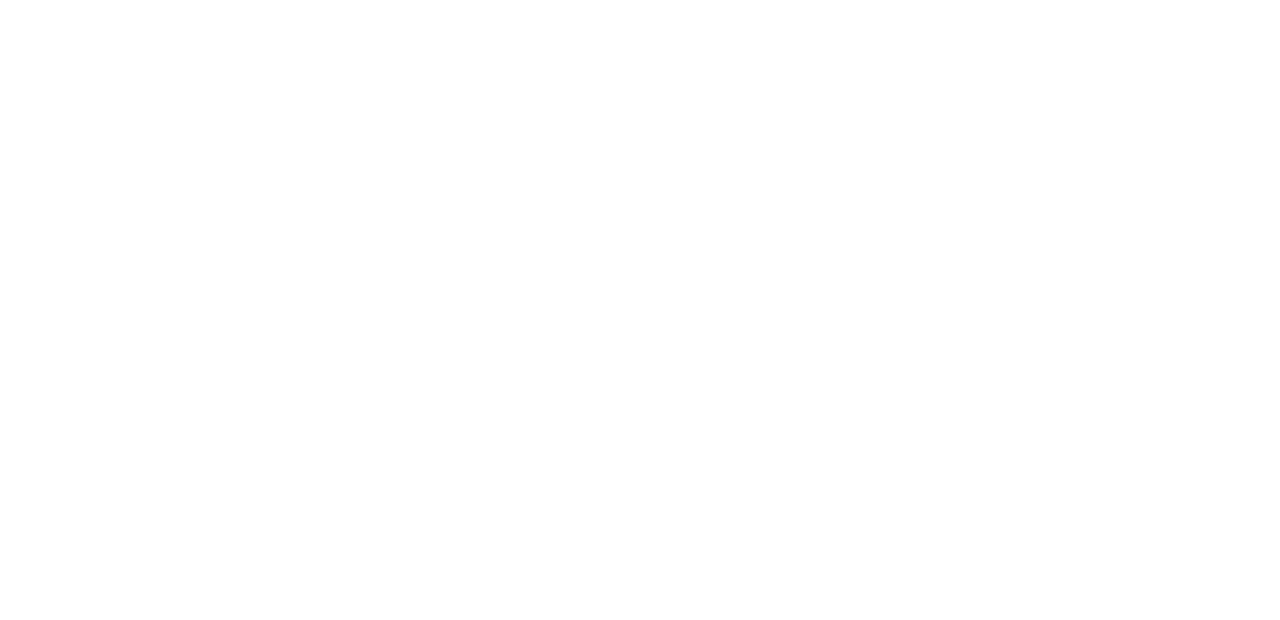
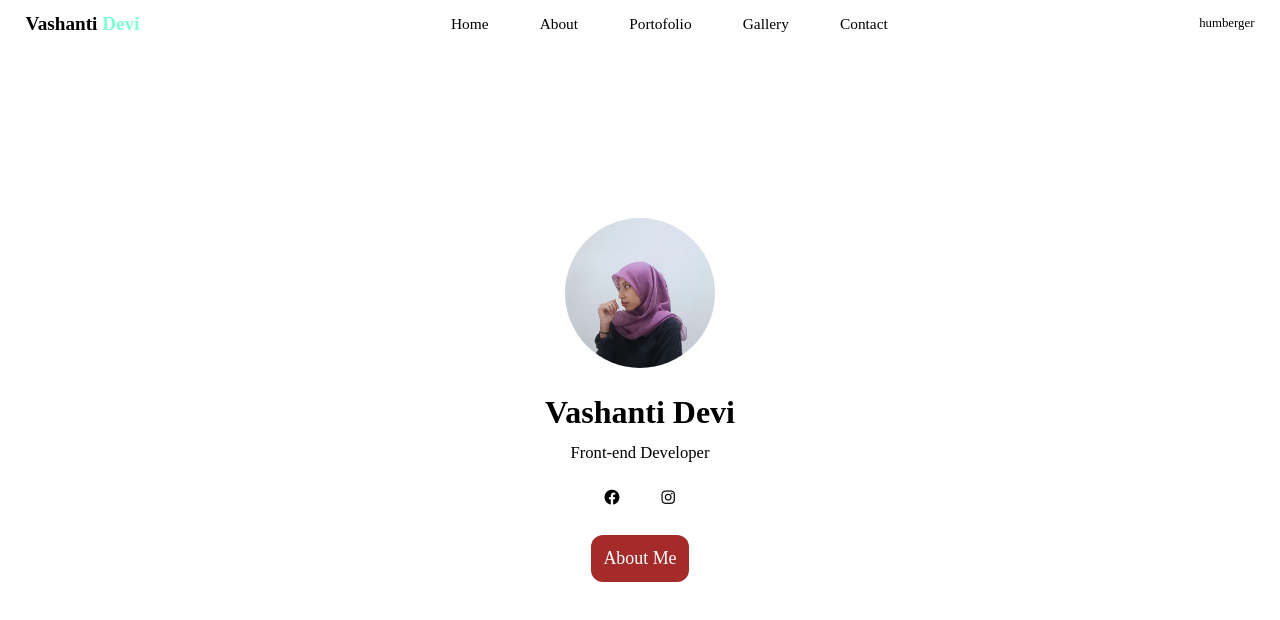
Before and after one commit to vshnti/portofolio, a plain HTML site: page index.html in a window 1280 px wide. Drawn offline with nearby package versions, Linux system fonts and the light colour scheme.

Commit message:
html css

```diff
--- a/index.html
+++ b/index.html
@@ -4,8 +4,45 @@
     <meta charset="UTF-8">
     <meta name="viewport" content="width=device-width, initial-scale=1.0">
     <title>Document</title>
+    <link rel="stylesheet" href="style.css">
+    <link rel="stylesheet"
+  href="https://cdn.jsdelivr.net/npm/boxicons@latest/css/boxicons.min.css">
 </head>
 <body>
+<header>
+    <nav>
+        <div class="profile">
+            <h1>Vashanti <span>Devi</span></h1>
+        </div>
+
+        <ul class="nav-list">
+            <li class="nav-item"><a href="#home">Home</a></li>
+            <li class="nav-item"><a href="#about">About</a></li>
+            <li class="nav-item"><a href="#portofolio">portofolio</a></li>
+            <li class="nav-item"><a href="#gallery">Gallery</a></li>
+            <li class="nav-item"><a href="#contact">Contact</a></li>
+        </ul>
+        <div class="nav-action">
+            humberger
+        </div>
+
+    </nav>
+</header>
+
+<section class="home" id="home">
+    <div class="container home-container">
+        <img src="/image/photo.jpg" alt="">
+        <div class="content">
+            <h1>Vashanti Devi</h1>
+            <span>Front-end Developer</span>
+            <div class="social-link">
+                <a href=""><i class='bx bxl-facebook-circle'></i></a>
+                <a href=""><i class='bx bxl-instagram'></i></a>
+            </div>
+            <a class="btn" href="#about">About Me</a>
+        </div>
+    </div>
+</section>
 
 </body>
 </html>
--- a/style.css
+++ b/style.css
@@ -0,0 +1,118 @@
+*{
+    padding:0;
+    margin:0;
+    box-sizing: border-box;
+    text-decoration: none;
+    list-style-type: none;
+}
+html{
+    font-size: 80%;
+    scroll-behavior: smooth;
+}
+header {
+    position: fixed;
+    top: 0;
+    left: 0;
+    z-index: 999;
+    width: 100%;
+
+nav{
+    padding: 1rem 2%;
+    display:flex;
+    justify-content: space-between;
+    align-items: center;
+.nav-list{
+    display:flex;
+    gap: 4rem;
+.nav-item{
+    a{
+        font-size: 1.2rem;
+        color: black;
+        text-transform: capitalize;
+    }
+}
+}
+.profile{
+    h1{
+        font-size: 1.5rem;
+        color: black;
+span{
+    color: aquamarine;
+}
+    }
+}
+}
+}
+
+section{
+    padding: 6rem 1rem;
+}
+
+.container{
+    max-width: 100vw;
+}
+
+.home{
+    display: flex;
+    flex-direction: column;
+    align-items: center;
+    justify-content: center;
+    min-height: 100vh;
+.home-container{
+        display: flex;
+        flex-direction: column;
+        align-items: center;
+        justify-content: center;
+        gap: 2rem;
+        padding: 1rem 2%;
+
+img{
+    width: 150px;
+    height: 150px;
+    object-fit: cover;
+    border-radius: 50%;
+
+}
+
+.content{
+    display: flex;
+    justify-content: center;
+    align-items: center;
+    text-align: center;
+    flex-direction: column;
+    gap: 1rem;
+h1{
+    font-size: 2.5rem;
+
+    }
+
+span{
+    font-size: 1.3rem;
+
+}
+.social-link{
+    display: flex;
+    gap: 1rem;
+a{
+    padding: 1rem;
+    font-size: 1.4rem;
+    color:black;
+    border-radius: 50%;
+    transition: all .5s ease-in-out;
+&:hover{
+    background-color: brown;
+    color: white;
+
+    }
+    }
+}
+.btn{
+    padding: 1rem;
+    background-color: brown;
+    color: white;
+    font-size: 1.4rem;
+    border-radius: 12px;
+}
+}
+    }
+}
```
Also changed, not shown: image/photo.jpg (added).
